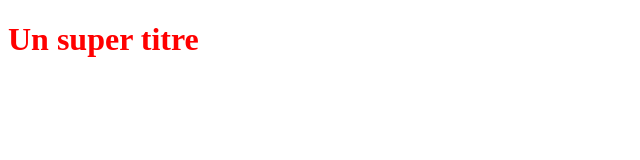
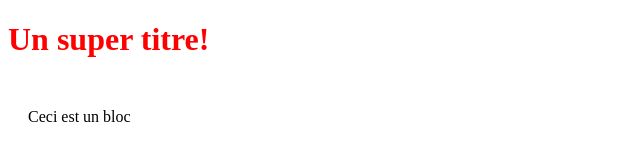
Before and after one commit to thetaf313/Test1Project, a plain HTML site: page index.html in a window 1280 px wide. Shown: the whole page, without its empty margins (0-640 px from the left). Drawn offline with Linux system fonts and the light colour scheme.

Commit message:
Modification du titre H1

```diff
--- a/index.html
+++ b/index.html
@@ -5,6 +5,7 @@
 	<link rel="stylesheet" type="text/css" href="styles.css">
 </head>
 <body>
-	<h1>Un super titre</h1>
+	<h1>Un super titre!</h1>
+	<div>Ceci est un bloc</div>
 </body>
 </html>
--- a/styles.css
+++ b/styles.css
@@ -1,3 +1,9 @@
 h1 {
 	color: red;
 }
+
+div {
+	margin-top: 50px;
+	margin-left: 20px;
+	border-width: 1px;
+}
```
